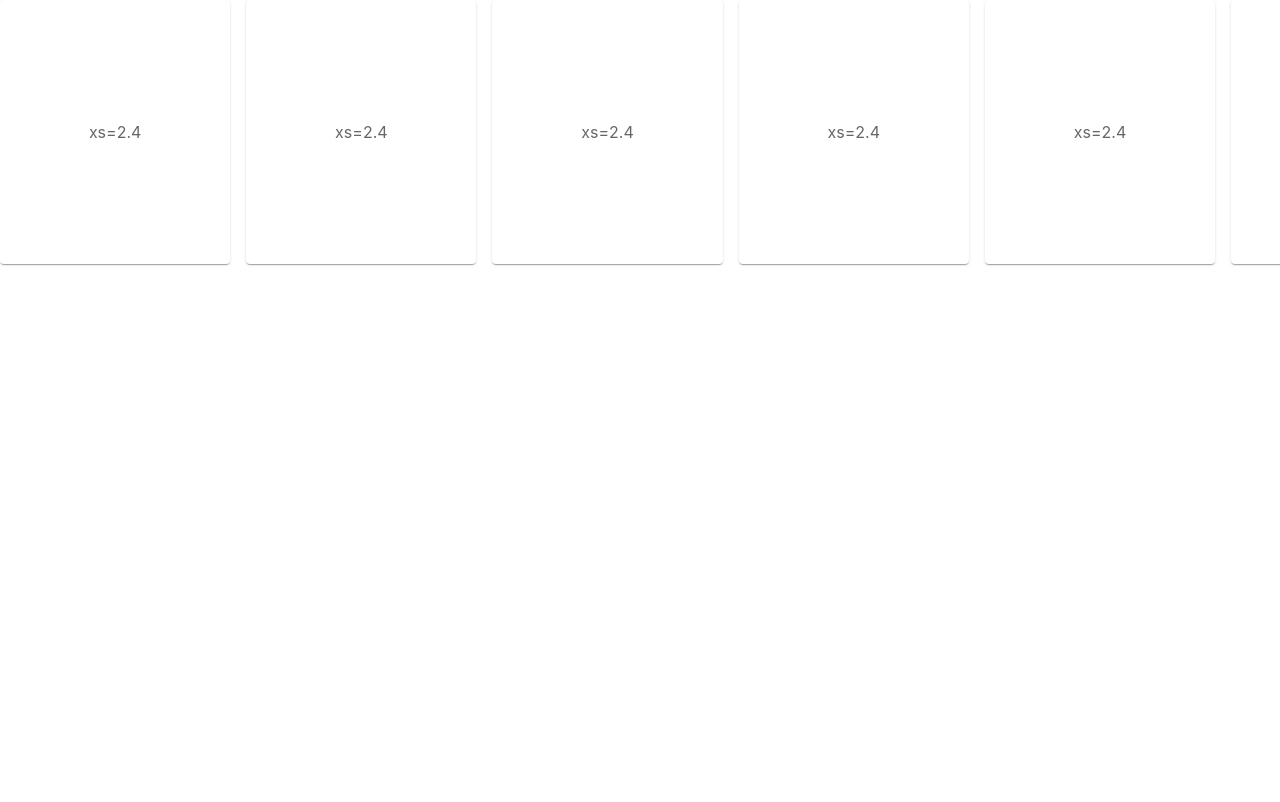
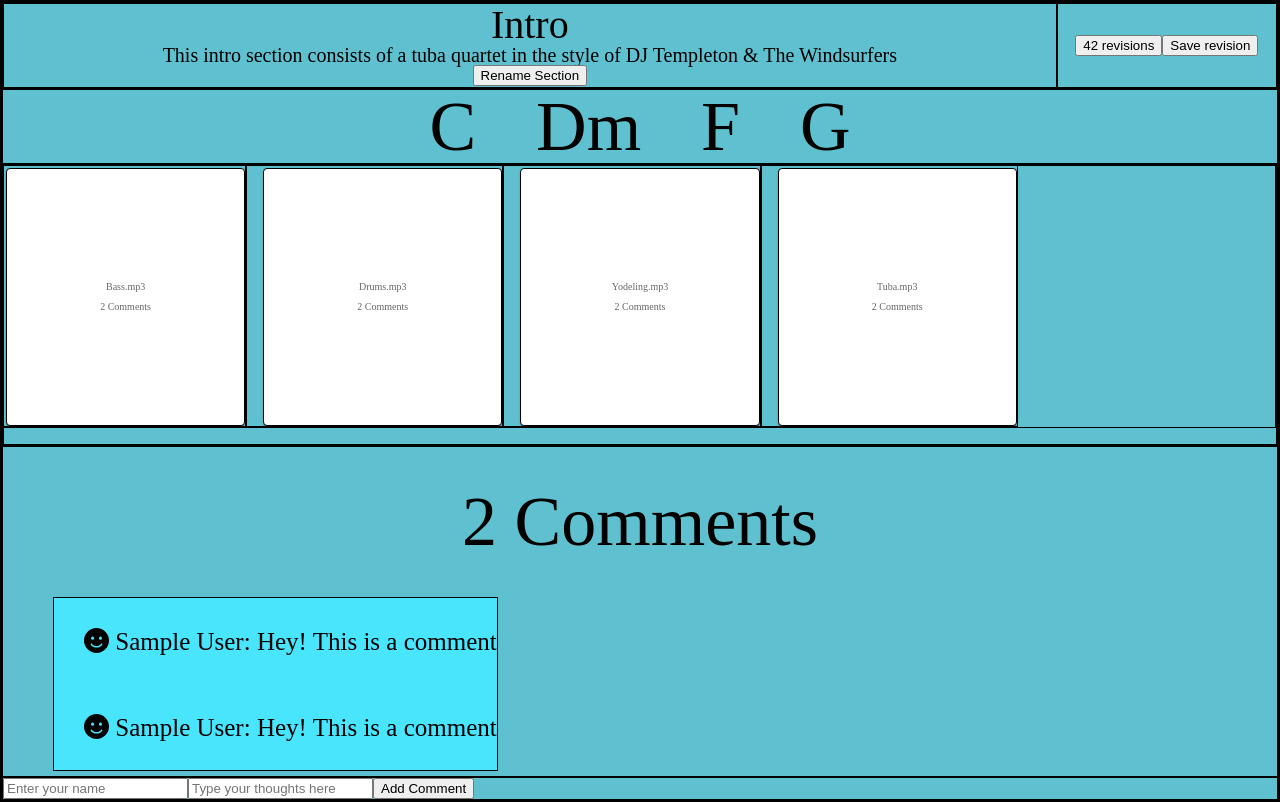
Before and after one commit to jamtools/section-view, a React (Create React App) app: page / in a window 1280 px wide. Built offline with nearby package versions, Linux system fonts and the light colour scheme.

Commit message:
Refactor Files.tsx to use MUI

```diff
--- a/src/App.tsx
+++ b/src/App.tsx
@@ -1,37 +1,38 @@
-import React from 'react';
-import { Box, Grid, Paper } from '@mui/material';
-import { styled } from '@mui/material/styles';
+import './App.css';
+import './css_reset.css'
+import './section_view.css';
+import * as types from './types';
+import { Files } from './Files';
+import { ChordProgression } from './ChordProgression';
+import { Comments } from './Comments';
+import { CreateComment } from './CreateComment';
+import { SectionTitle } from './SectionTitle';
+import { useState } from 'react';
 
-const Item = styled(Paper)(({ theme }) => ({
-  padding: theme.spacing(2),
-  textAlign: 'center',
-  color: theme.palette.text.secondary,
-  height: '100%', // Adjust the height to take full available height
-  display: 'flex',
-  alignItems: 'center',
-  justifyContent: 'center',
-  boxSizing: 'border-box',
-}));
 
-const GridContainer = styled(Box)(({ theme }) => ({
-  display: 'flex',
-  flexDirection: 'row', // Ensure flex direction is row
-  overflowX: 'auto', // Enable horizontal scrolling
-  height: '100%', // Make sure it takes full available height
-}));
 
-export default function BasicGrid() {
+
+type AppProps = {
+  sectionData: types.SectionData,
+  chordProgression: types.ChordProgression,
+  files: types.File[],
+  comments: types.Comment[]
+}
+
+const App:React.FC<AppProps> = ({sectionData, chordProgression, comments, files}) => {
+
+  const [commentsAsState, setCommentsAsState] = useState<types.Comment[]>(comments)
+
+
   return (
-    <Box sx={{ flexGrow: 1, height: '35vh' }}> {/* Set the height to 80% of the viewport height */}
-      <GridContainer>
-        <Grid container spacing={2} wrap="nowrap" style={{ height: '100%', flexWrap: 'nowrap' }}>
-          {[...Array(12)].map((_, index) => (
-            <Grid item xs={2.4} key={index} style={{ minWidth: '19%' }}> {/* Adjust minWidth to control item width */}
-              <Item>xs=2.4</Item>
-            </Grid>
-          ))}
-        </Grid>
-      </GridContainer>
-    </Box>
+    <div className="root">
+      <SectionTitle sectionData={sectionData} />
+      <ChordProgression chordProgression={chordProgression}  />
+      <Files files={files}/>
+      <Comments comments={commentsAsState} setComments={setCommentsAsState}/>
+      <CreateComment comments={commentsAsState} setComments={setCommentsAsState}/>
+    </div>
   );
 }
+
+export default App;
--- a/src/Files.tsx
+++ b/src/Files.tsx
@@ -1,20 +1,46 @@
-import * as types from './types';
+import React from 'react';
+import { Box, Grid, Paper } from '@mui/material';
+import { styled } from '@mui/material/styles';
+import * as types from './types'; // Ensure you have the correct path
 
 type FilesProps = {
   files: types.File[]
 }
 
+const Item = styled(Paper)(({ theme }) => ({
+  padding: theme.spacing(2),
+  textAlign: 'center',
+  color: theme.palette.text.secondary,
+  height: '100%', // Adjust the height to take full available height
+  display: 'flex',
+  alignItems: 'center',
+  justifyContent: 'center',
+  boxSizing: 'border-box',
+}));
+
+const GridContainer = styled(Box)(({ theme }) => ({
+  display: 'flex',
+  flexDirection: 'row', // Ensure flex direction is row
+  overflowX: 'auto', // Enable horizontal scrolling
+  height: '100%', // Make sure it takes full available height
+}));
+
 export const Files: React.FC<FilesProps> = ({ files }) => {
   return (
-    <div className="files">
-      <span>+ Files</span>
-      {files.map((file) => (
-        <div id={file.id}>
-        {file.title}
-        <br></br> <br></br>
-        {file.numComments + ' '}
-        Comments
-      </div>))}
-    </div>
+    <Box sx={{ flexGrow: 1, height: '35vh' }}> {/* Set the height to 35% of the viewport height */}
+      <GridContainer>
+        <Grid container spacing={2} wrap="nowrap" style={{ height: '100%', flexWrap: 'nowrap' }}>
+          {files.map((file) => (
+            <Grid item xs={2.4} key={file.id} style={{ minWidth: '19%' }}> {/* Adjust minWidth to control item width */}
+              <Item>
+                {file.title}
+                <br></br> <br></br>
+                {file.numComments} Comments
+              </Item>
+            </Grid>
+          ))}
+        </Grid>
+      </GridContainer>
+    </Box>
   );
-};
+}
--- a/src/index.tsx
+++ b/src/index.tsx
@@ -12,10 +12,10 @@ root.render(
   <React.StrictMode>
     <App
 
-    // sectionData={testData.sectionData}
-    // chordProgression={testData.currentChordProgression}
-    // files={testData.files}
-    // comments={testData.comments}
+    sectionData={testData.sectionData}
+    chordProgression={testData.currentChordProgression}
+    files={testData.files}
+    comments={testData.comments}
     />
   </React.StrictMode>
 );
```
Also changed, not shown: 1 other file (tests, documents, lock files or other folders).
